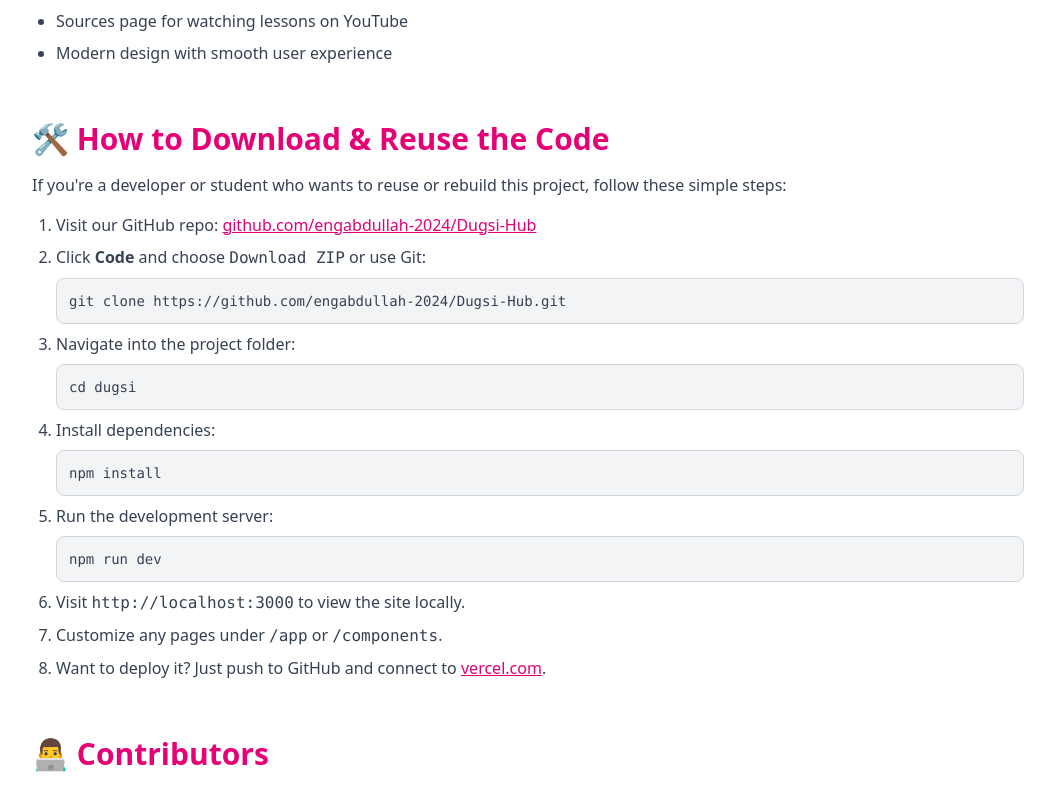
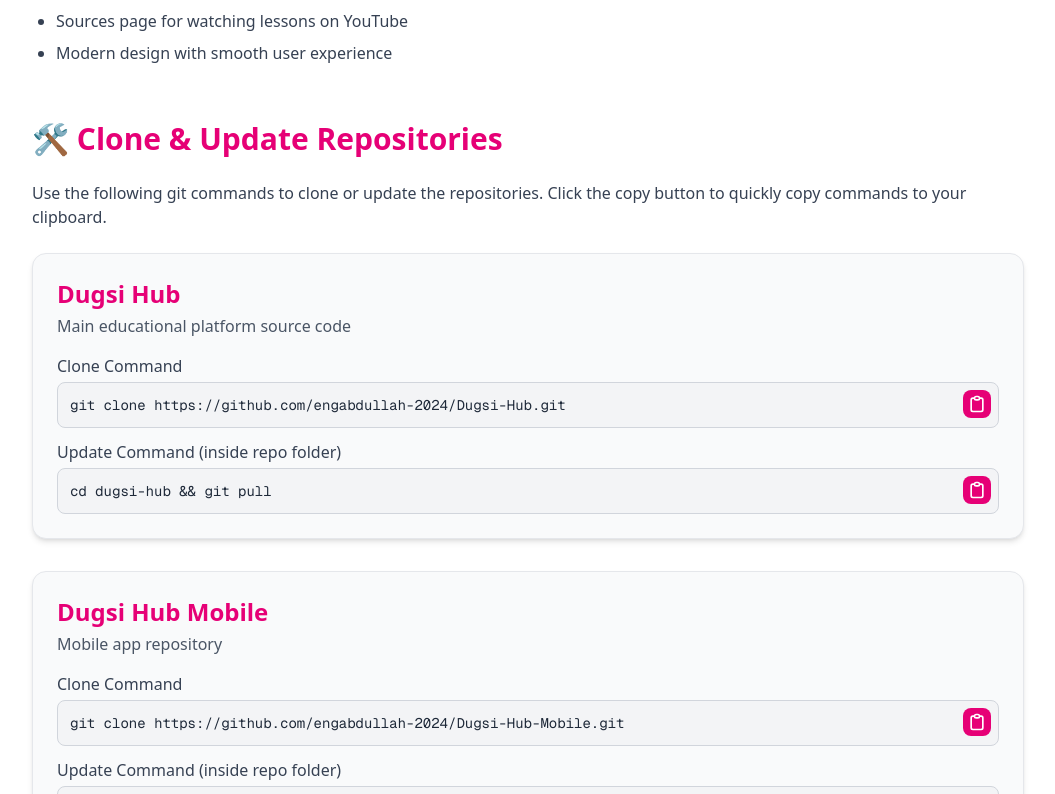
Before and after one commit to engabdullah-2024/Dugsi-Hub, a Next.js app: page /docs in a window 1280 px wide. Shown: the part 626-1420 px from the top of the page, without its empty margins (112-1167 px from the left). Built offline with nearby package versions, Linux system fonts and the light colour scheme.

Commit message:
Implement copy-to-clipboard feature for git clone commands

```diff
--- a/app/components/Header.tsx
+++ b/app/components/Header.tsx
@@ -14,6 +14,7 @@ import {
   FaVideo,
   FaBars,
   FaTimes,
+  FaFileAlt
 } from 'react-icons/fa';
 
 const navLinks = [
@@ -22,8 +23,9 @@ const navLinks = [
   { href: '/exam', label: 'Exam', icon: <FaBook /> },
   { href: '/contact', label: 'Contact', icon: <FaPhone /> },
   { href: '/dev', label: 'Dev', icon: <FaUserAlt /> },
-  { href: '/docs', label: 'Docs', icon: <FaUserAlt /> },
-  { href: '/sources', label: 'Sources', icon: <FaVideo /> },
+  { href: '/docs', label: 'Docs', icon: <FaFileAlt  /> },
+ { href: '/sources', label: 'Sources', icon: <FaVideo /> },
+
 ];
 
 const Header = () => {
--- a/app/docs/page.tsx
+++ b/app/docs/page.tsx
@@ -1,7 +1,9 @@
 'use client';
 
+import { useState } from 'react';
 import Link from 'next/link';
 import Image from 'next/image';
+import { ClipboardIcon, CheckIcon } from '@heroicons/react/outline';
 
 const contributors = [
   {
@@ -16,7 +18,37 @@ const contributors = [
   },
 ];
 
+const repos = [
+  {
+    name: 'Dugsi Hub',
+    description: 'Main educational platform source code',
+    url: 'https://github.com/engabdullah-2024/Dugsi-Hub.git',
+  },
+  {
+    name: 'Dugsi Hub Mobile',
+    description: 'Mobile app repository',
+    url: 'https://github.com/engabdullah-2024/Dugsi-Hub-Mobile.git',
+  },
+  {
+    name: 'Dugsi Hub Backend',
+    description: 'Backend API for Dugsi Hub',
+    url: 'https://github.com/engabdullah-2024/Dugsi-Hub-Backend.git',
+  },
+];
+
 const DocsPage = () => {
+  const [copiedCommand, setCopiedCommand] = useState<string | null>(null);
+
+  const copyToClipboard = async (text: string) => {
+    try {
+      await navigator.clipboard.writeText(text);
+      setCopiedCommand(text);
+      setTimeout(() => setCopiedCommand(null), 2000);
+    } catch {
+      alert('Failed to copy!');
+    }
+  };
+
   return (
     <main
       className="
@@ -61,55 +93,86 @@ const DocsPage = () => {
         </ul>
       </section>
 
-      {/* How to Download & Use */}
+      {/* Clone Commands Section */}
       <section>
-        <h2 className="text-3xl font-bold text-pink-600 dark:text-pink-400 mb-4">🛠️ How to Download & Reuse the Code</h2>
-        <p className="text-gray-700 dark:text-gray-300 mb-4">
-          If you're a developer or student who wants to reuse or rebuild this project, follow these simple steps:
+        <h2 className="text-3xl font-bold text-pink-600 dark:text-pink-400 mb-6">
+          🛠️ Clone & Update Repositories
+        </h2>
+        <p className="text-gray-700 dark:text-gray-300 mb-6">
+          Use the following git commands to clone or update the repositories. Click the copy button to
+          quickly copy commands to your clipboard.
         </p>
-        <ol className="list-decimal pl-6 space-y-2 text-gray-700 dark:text-gray-300">
-          <li>
-            Visit our GitHub repo:{' '}
-            <Link
-              href="https://github.com/engabdullah-2024/Dugsi-Hub"
-              target="_blank"
-              className="text-pink-600 dark:text-pink-400 underline font-medium"
-              rel="noopener noreferrer"
-            >
-              github.com/engabdullah-2024/Dugsi-Hub
-            </Link>
-          </li>
-          <li>Click <strong>Code</strong> and choose <code>Download ZIP</code> or use Git:</li>
-          <pre className="bg-gray-100 dark:bg-gray-800 text-sm p-3 rounded-md border border-gray-300 dark:border-gray-700 overflow-x-auto">
-            git clone https://github.com/engabdullah-2024/Dugsi-Hub.git
-          </pre>
-          <li>Navigate into the project folder:</li>
-          <pre className="bg-gray-100 dark:bg-gray-800 text-sm p-3 rounded-md border border-gray-300 dark:border-gray-700 overflow-x-auto">
-            cd dugsi
-          </pre>
-          <li>Install dependencies:</li>
-          <pre className="bg-gray-100 dark:bg-gray-800 text-sm p-3 rounded-md border border-gray-300 dark:border-gray-700 overflow-x-auto">
-            npm install
-          </pre>
-          <li>Run the development server:</li>
-          <pre className="bg-gray-100 dark:bg-gray-800 text-sm p-3 rounded-md border border-gray-300 dark:border-gray-700 overflow-x-auto">
-            npm run dev
-          </pre>
-          <li>Visit <code>http://localhost:3000</code> to view the site locally.</li>
-          <li>Customize any pages under <code>/app</code> or <code>/components</code>.</li>
-          <li>
-            Want to deploy it? Just push to GitHub and connect to{' '}
-            <a
-              href="https://vercel.com"
-              target="_blank"
-              className="text-pink-600 dark:text-pink-400 underline"
-              rel="noopener noreferrer"
-            >
-              vercel.com
-            </a>
-            .
-          </li>
-        </ol>
+
+        <div className="space-y-8">
+          {repos.map(({ name, description, url }) => {
+            const cloneCommand = `git clone ${url}`;
+            const updateCommand = `cd ${name.toLowerCase().replace(/\s+/g, '-')} && git pull`;
+
+            return (
+              <div
+                key={url}
+                className="bg-gray-50 dark:bg-gray-800 p-6 rounded-xl shadow-md border border-gray-200 dark:border-gray-700"
+              >
+                <h3 className="text-2xl font-semibold text-pink-600 dark:text-pink-400 mb-1">
+                  {name}
+                </h3>
+                <p className="mb-4 text-gray-600 dark:text-gray-400">{description}</p>
+
+                {/* Clone Command */}
+                <div className="mb-3">
+                  <label className="block mb-1 font-medium text-gray-700 dark:text-gray-300">
+                    Clone Command
+                  </label>
+                  <div className="relative">
+                    <pre
+                      className="bg-gray-100 dark:bg-gray-900 p-3 rounded-md overflow-x-auto text-sm font-mono border border-gray-300 dark:border-gray-700"
+                      aria-label={`Clone command for ${name}`}
+                    >
+                      {cloneCommand}
+                    </pre>
+                    <button
+                      onClick={() => copyToClipboard(cloneCommand)}
+                      aria-label="Copy clone command"
+                      className="absolute right-2 top-2 p-1 rounded-md bg-pink-600 hover:bg-pink-700 dark:bg-pink-500 dark:hover:bg-pink-600 text-white transition"
+                    >
+                      {copiedCommand === cloneCommand ? (
+                        <CheckIcon className="w-5 h-5" />
+                      ) : (
+                        <ClipboardIcon className="w-5 h-5" />
+                      )}
+                    </button>
+                  </div>
+                </div>
+
+                {/* Update Command */}
+                <div>
+                  <label className="block mb-1 font-medium text-gray-700 dark:text-gray-300">
+                    Update Command (inside repo folder)
+                  </label>
+                  <div className="relative">
+                    <pre
+                      className="bg-gray-100 dark:bg-gray-900 p-3 rounded-md overflow-x-auto text-sm font-mono border border-gray-300 dark:border-gray-700"
+                      aria-label={`Update command for ${name}`}
+                    >
+                      {updateCommand}
+                    </pre>
+                    <button
+                      onClick={() => copyToClipboard(updateCommand)}
+                      aria-label="Copy update command"
+                      className="absolute right-2 top-2 p-1 rounded-md bg-pink-600 hover:bg-pink-700 dark:bg-pink-500 dark:hover:bg-pink-600 text-white transition"
+                    >
+                      {copiedCommand === updateCommand ? (
+                        <CheckIcon className="w-5 h-5" />
+                      ) : (
+                        <ClipboardIcon className="w-5 h-5" />
+                      )}
+                    </button>
+                  </div>
+                </div>
+              </div>
+            );
+          })}
+        </div>
       </section>
 
       {/* Contributors Section */}
--- a/package.json
+++ b/package.json
@@ -9,6 +9,7 @@
     "lint": "next lint"
   },
   "dependencies": {
+    "@heroicons/react": "^1.0.6",
     "@radix-ui/react-dropdown-menu": "^2.1.15",
     "@radix-ui/react-slot": "^1.2.3",
     "class-variance-authority": "^0.7.1",
@@ -21,7 +22,8 @@
     "react-dom": "^19.0.0",
     "react-hot-toast": "^2.5.2",
     "react-icons": "^5.5.0",
-    "tailwind-merge": "^3.3.1"
+    "tailwind-merge": "^3.3.1",
+    "uuid": "^11.1.0"
   },
   "devDependencies": {
     "@tailwindcss/postcss": "^4",
```
Also changed, not shown: 1 other file (tests, documents, lock files or other folders).
